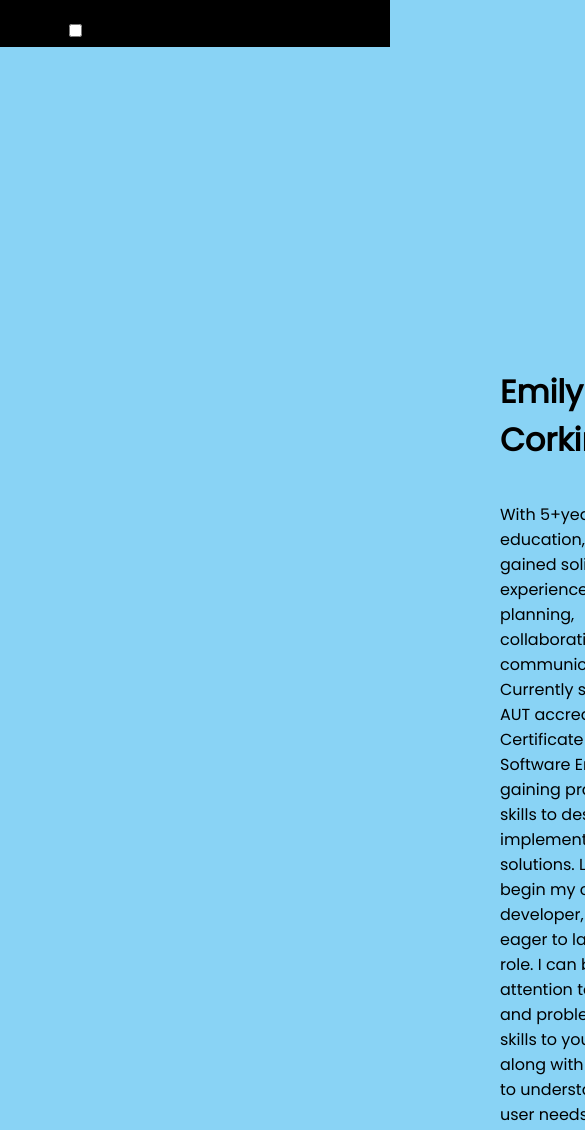
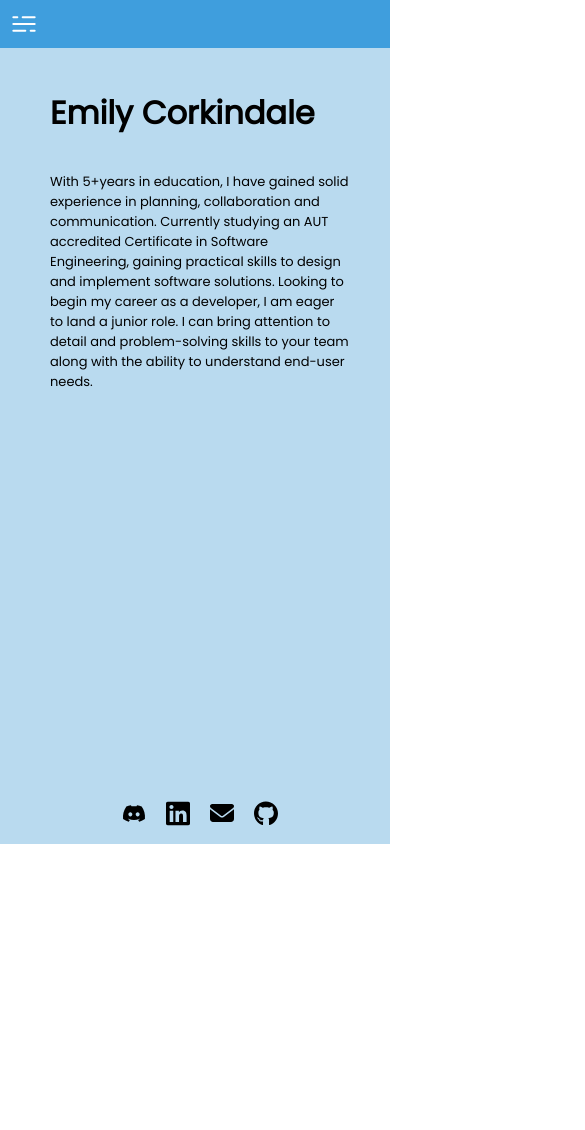
Before and after one commit to EmCorkindale/Lab2.4-2.5-Resume, a plain HTML site: page index.html in a window 390 px wide. Shown: the top 1130 px of the page, 585 px wide, since content can reach past the window. After the commit the page ends 844 px from the top, so only its background shows below. Drawn offline with Linux system fonts and the light colour scheme.

Commit message:
Responsive css + JavaScript

```diff
--- a/Desktop.css
+++ b/Desktop.css
@@ -1,9 +1,48 @@
 .menu {
-    display: none;
+  display: none;
 }
-.side-menu {
-    display: none;
+.logo {
+  display: none;
 }
-.hamb {
-    display: none;
+.nav {
+  flex-wrap: wrap;
+  flex-direction: row;
+  display: flex;
+  height: 100%;
+  margin-top: 0px;
+  margin-right: 0px;
+  margin-left: 700px;
+  padding-top: 0px;
+  background-color: rgba(171, 193, 207, 0);
+  color: white;
+  font-family: "Poppins", "Lucida Sans", "Lucida Sans Regular", "Lucida Grande",
+    "Lucida Sans Unicode", Geneva, Verdana, sans-serif;
+  align-items: center;
 }
+.grower {
+  flex-grow: 1;
+}
+.nav a:visited, a:active {
+  text-decoration: none;
+  color: black;
+}
+#menu-button {
+  display: none;
+}
+.main p {
+  max-width: 500px;
+}
+.links div {
+  padding: 10px;
+  flex-wrap: wrap;
+  flex-direction: row;
+  display: flex;
+  margin-left: 50%;
+  margin-right: 50%;
+  min-width: 50px;
+  align-items: center;
+
+}
+.links img {
+  width: 24px;
+}
--- a/Mobile.css
+++ b/Mobile.css
@@ -5,36 +5,81 @@
   margin-left: 10px;
   margin-top: 0px;
 }
-.header {
-  background-color: black;
-  box-shadow: 1px 1px 5px 0px var(--gray);
-  position: sticky;
-  top: 0;
-  width: 100%;
-}
 .nav {
-  display: flex;
-  flex-direction: row;
-  width: 100%;
-  height: 100%;
-  position: fixed;
-  background-color: var(--black);
-  overflow: hidden;
-}
-.menu a {
-  display: block;
-  padding: 30px;
-  color: var(--white);
-}
-.menu a:hover {
-  background-color: var(--gray);
-}
-.nav {
-  max-height: 0;
-  transition: max-height 0.5s ease-out;
+  padding: 8px;
+  background-color: rgb(63, 158, 221);
+  color: #fff;
+  position: relative;
 }
 
+.nav > .content {
+  display: flex;
+  align-items: center;
+}
+.nav > .content > #menu-button {
+  width: 32px;
+  cursor: pointer;
+}
+.nav > #menu {
+  position: absolute;
+  top: 100%;
+  left: 0;
+  width: 100%;
+  display: flex;
+  background-color: rgb(63, 158, 221);
+  border-top: 1px solid rgba(0, 0, 0, 0.1);
+  flex-direction: column;
+  opacity: 0;
+  transform: translateY(-16px);
+  transition: opacity 0.4s, transform 0.4s;
+  pointer-events: none;
+}
+.nav > #menu.visible {
+  opacity: 1;
+  transform: translateY(0);
+  pointer-events: auto;
+}
+.nav > #menu > a {
+  padding: 16px;
+  font-weight: bold;
+  color: #fff;
+  text-decoration: none;
+}
 body {
-  background-color: rgb(137, 211, 245);
-  background-image: none;
+  background-color: white;
+  font-family: "Poppins", "Lucida Sans", "Lucida Sans Regular", "Lucida Grande",
+    "Lucida Sans Unicode", Geneva, Verdana, sans-serif;
+  display: flex;
+  flex-wrap: wrap;
+  flex-direction: column;
 }
+.main {
+  font-family: "Poppins", "Lucida Sans", "Lucida Sans Regular", "Lucida Grande",
+    "Lucida Sans Unicode", Geneva, Verdana, sans-serif;
+  font-size: 12pt;
+  margin-left: 50px;
+  margin-right: 10px;
+  margin-top: 20px;
+}
+
+.main p {
+  max-width: 300px;
+  font-size: small;
+}
+.links div {
+  padding: 10px;
+}
+.links img {
+  width: 24px;
+}
+.links {
+  flex-wrap: wrap;
+  flex-direction: row;
+  display: flex;
+  margin-left: 10px;
+  margin-right: 20px;
+  min-width: 10px;
+  justify-content: space-between;
+  align-items: center;
+  align-self: center;
+}
--- a/index.css
+++ b/index.css
@@ -1,27 +1,4 @@
-.nav {
-   flex-wrap: wrap;
-   flex-direction: row;
-   display: flex;
-   float: top left;
-   border-right: solid black 5px;
-   height: 100%;
-   background-color: rgba(171, 193, 207, 0);
-   color: white;
-   font-family: "Poppins", 'Lucida Sans', 'Lucida Sans Regular', 'Lucida Grande', 'Lucida Sans Unicode', Geneva, Verdana, sans-serif;
-}
-.grower {
-    flex-grow: 1;
-}
-.nav h1{
-    margin-left: 0px;
-}
-.nav > div {
-    margin-top: 10px;
-    margin-bottom: 10px;
-    margin-right: 40px;
-    margin-left: 10px;
 
-}
 body {
     margin: 0;
     padding: 0;
@@ -31,10 +8,6 @@ body {
     background-position: center;
     background-size: cover;
     color: rgb(0, 0, 0);
-}
-a:link, a:visited {
-    color: black;
-    text-decoration: none;
 }
 .main {
     flex-wrap: wrap;
@@ -46,22 +19,7 @@ a:link, a:visited {
     margin-bottom: auto;
     font-family: "Poppins", 'Lucida Sans', 'Lucida Sans Regular', 'Lucida Grande', 'Lucida Sans Unicode', Geneva, Verdana, sans-serif;
 }
-.main p {
-    max-width: 500px;
+.logo {
+    font-family: "Poppins", sans-serif;
+    text-decoration: none;
 }
-.links {
-    flex-wrap: wrap;
-    flex-direction: row;
-    display: flex;
-    position: absolute;
-    margin-left: 50%;
-    min-width: 500px;
-    justify-content: space-between;
-    align-items: center;
-}
-.links div {
-    padding: 10px;
-}
-.links img {
-    width: 24px;
-}
--- a/index.html
+++ b/index.html
@@ -1,43 +1,53 @@
 <!DOCTYPE html>
 <html lang="en">
+
 <head>
     <meta charset="UTF-8">
     <meta http-equiv="X-UA-Compatible" content="IE=edge">
     <meta name="viewport" content="width=device-width, initial-scale=1.0">
     <link rel="stylesheet" type="text/css" href="index.css">
     <link rel="stylesheet" media="all and (max-width: 480px)" href="Mobile.css">
+    <link rel="stylesheet" media="all and (min-width: 480px)" href="Desktop.css">
+    <script src="index.js"></script>
     <style>
         @import url('https://fonts.googleapis.com/css2?family=Open+Sans:wght@300;400&family=Poppins:ital,wght@0,100;0,200;0,400;1,100;1,400&display=swap');
-      </style>
+    </style>
     <title>Emily Corkindale</title>
 </head>
+
 <body>
-    <header class="header">
-        <a href="#" class="logo">EC</a>
-    <input class="side-menu" type="checkbox" id="side-menu"/>
-        <label class="hamb" for="side-menu"><span class="hamb-line"></span></label>
     <div class="nav">
-        <div class="grower"></div>
-        <div class="menu"></div>
-        <div><a href="#">Home</a></div>
-        <div><a href="#">Ngā Pūkenga Matua / Key Skills</div>
-        <div><a href="#">Kuranga / Education</div>
-        <div><a href="#">Ngā Mahi kua Mahia / Work Experience</a></div>
+        <div class="content">
+            <img id="menu-button" src="menu.svg" />
+        </div>
+        <div id="menu">
+            <a href="#" class="logo">EC</a>
+            <a href="#">Ngā Pūkenga Matua / Key Skills</a>
+            <a href="#">Kuranga / Education</a>
+            <a href="#">Ngā Mahi kua Mahia / Work Experience</a>
+        </div>
     </div>
-    </header>
     <div class="main">
-    <div><h1>Emily Corkindale</h1></div>
-    <div><p>With 5+years in education, I have gained solid experience in planning, collaboration and communication.
-        Currently studying an AUT accredited Certificate in Software Engineering, gaining practical skills to design and implement software solutions.
-        Looking to begin my career as a developer, I am eager to land a junior role.
-        I can bring attention to detail and problem-solving skills to your team along with the ability to understand end-user needs.</p></div>
+        <div>
+            <h1>Emily Corkindale</h1>
+        </div>
+        <div>
+            <p>With 5+years in education, I have gained solid experience in planning, collaboration and communication.
+                Currently studying an AUT accredited Certificate in Software Engineering, gaining practical skills to
+                design and implement software solutions.
+                Looking to begin my career as a developer, I am eager to land a junior role.
+                I can bring attention to detail and problem-solving skills to your team along with the ability to
+                understand end-user needs.</p>
+        </div>
     </div>
     <div class="links">
         <div class="grower"></div>
         <div><a href="#" class="discord"><img src="discord.svg"></a></div>
-        <div><a href="https://www.linkedin.com/in/emily-corkindale-29b515233/" class="linkedIn"><img src="linkedin.svg"></div>
+        <div><a href="https://www.linkedin.com/in/emily-corkindale-29b515233/" class="linkedIn"><img src="linkedin.svg">
+        </div>
         <div><a href="#" class="email"><img src="envelope-solid.svg"></div>
         <div><a href="#" class="github"><img src="github (1).svg"></a></div>
     </div>
 </body>
+
 </html>
--- /dev/null
+++ b/index.js
@@ -0,0 +1,16 @@
+// Add an event listener to the document that will fire when the page has
+// finished loading.  We do this to ensure that we don't try to access either
+// the menu-button or the menu before they have been created on the page.
+document.addEventListener("DOMContentLoaded", () => {
+	// Get references to the menu button and the menu itself.
+	const menuButton = document.getElementById("menu-button");
+	const menu = document.getElementById("menu");
+
+	// Add an event listener to the menu button that fires whenever it is
+	// clicked.
+	menuButton.addEventListener("click", () => {
+		// Toggle the visibility of the menu by adding or removing the "visible"
+		// class.
+		menu.classList.toggle("visible");
+	});
+});
```
Also changed, not shown: menu.svg (added).
